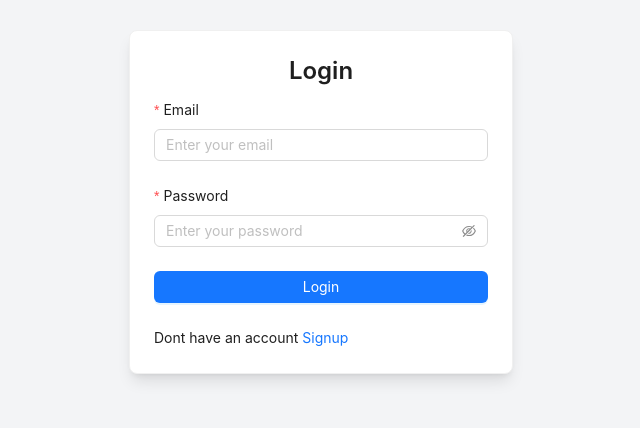
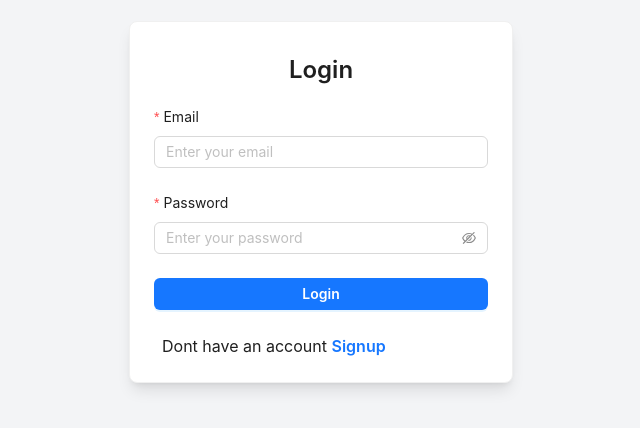
Before and after one commit to mdshahbazansari/Telicoller, a React (Vite) app in the folder frontend/: page /login in a window 1280 px wide. Shown: the part 198-626 px from the top of the page, without its empty margins (319-959 px from the left). Built offline with nearby package versions, Linux system fonts and the light colour scheme; no server answers.

Commit message:
frontend update

```diff
--- a/frontend/src/components/Home.jsx
+++ b/frontend/src/components/Home.jsx
@@ -9,13 +9,12 @@ import axios from 'axios'
 axios.defaults.baseURL = 'https://telicoller-backend.onrender.com'
 
 const Home = () => {
-
   return (
     <div className='bg-[#0A1931] text-white'>
       <header className='flex justify-between items-center px-8 py-6 bg-opacity-90'>
         <h1 className='text-3xl font-bold'>Teli-Coller</h1>
         <nav>
-          <ul className='flex space-x-6'>
+          <ul className='flex items-center space-x-6'>
             <li>
               <a href='#' className='hover:text-blue-400'>
                 About Us
@@ -36,8 +35,19 @@ const Home = () => {
                 Contact Us
               </a>
             </li>
+            <li className='border-1 px-4 py-1 rounded bg-blue-500'>
+              <Link
+                href='/login'
+                className=' font-semibold !text-base !text-white '
+              >
+                Login
+              </Link>
+            </li>
             <li>
-              <Link href='/app' className='hover:text-blue-400 font-semibold'>
+              <Link
+                href='/app'
+                className='hover:text-blue-400 !font-semibold !text-base'
+              >
                 App
               </Link>
             </li>
--- a/frontend/src/components/Login.jsx
+++ b/frontend/src/components/Login.jsx
@@ -28,7 +28,7 @@ const Login = () => {
   return (
     <div className='flex justify-center items-center h-screen bg-gray-100'>
       <Card className='w-96 shadow-lg rounded-lg p-6'>
-        <Title level={3} className='text-center'>
+        <Title level={3} className='text-center !py-2'>
           Login
         </Title>
         <Form
@@ -65,13 +65,18 @@ const Login = () => {
               htmlType='submit'
               block
               loading={loading}
-              className='bg-blue-500'
+              className='bg-blue-500 !font-semibold'
             >
               Login
             </Button>
           </Form.Item>
         </Form>
-        <p>Dont have an account <Link to='/signup'>Signup</Link></p>
+        <p className='text-base px-2'>
+          Dont have an account{' '}
+          <Link to='/signup' className='font-semibold'>
+            Signup
+          </Link>
+        </p>
       </Card>
     </div>
   )
--- a/frontend/src/components/Signup.jsx
+++ b/frontend/src/components/Signup.jsx
@@ -2,7 +2,7 @@ import React, { useState } from 'react'
 import { Form, Input, Button, Card, Typography, message } from 'antd'
 import { UserOutlined, MailOutlined, LockOutlined } from '@ant-design/icons'
 import axios from 'axios'
-import { useNavigate } from 'react-router-dom'
+import { Link, useNavigate } from 'react-router-dom'
 
 axios.defaults.baseURL = 'https://telicoller-backend.onrender.com'
 
@@ -28,7 +28,7 @@ const Signup = () => {
   return (
     <div className='flex justify-center items-center h-screen bg-gray-100'>
       <Card className='w-96 shadow-lg rounded-lg p-6'>
-        <Title level={3} className='text-center'>
+        <Title level={3} className='text-center !py-2'>
           Signup
         </Title>
         <Form
@@ -88,14 +88,17 @@ const Signup = () => {
               htmlType='submit'
               block
               loading={loading}
-              className='bg-blue-500'
+              className='bg-blue-500 !font-semibold'
             >
               Signup
             </Button>
           </Form.Item>
         </Form>
-        <p>
-          Already have an account <Link to='/login'>Login</Link>
+        <p className='text-base px-2'>
+          Already have an account{' '}
+          <Link to='/login' className='font-semibold'>
+            Login
+          </Link>
         </p>
       </Card>
     </div>
```
